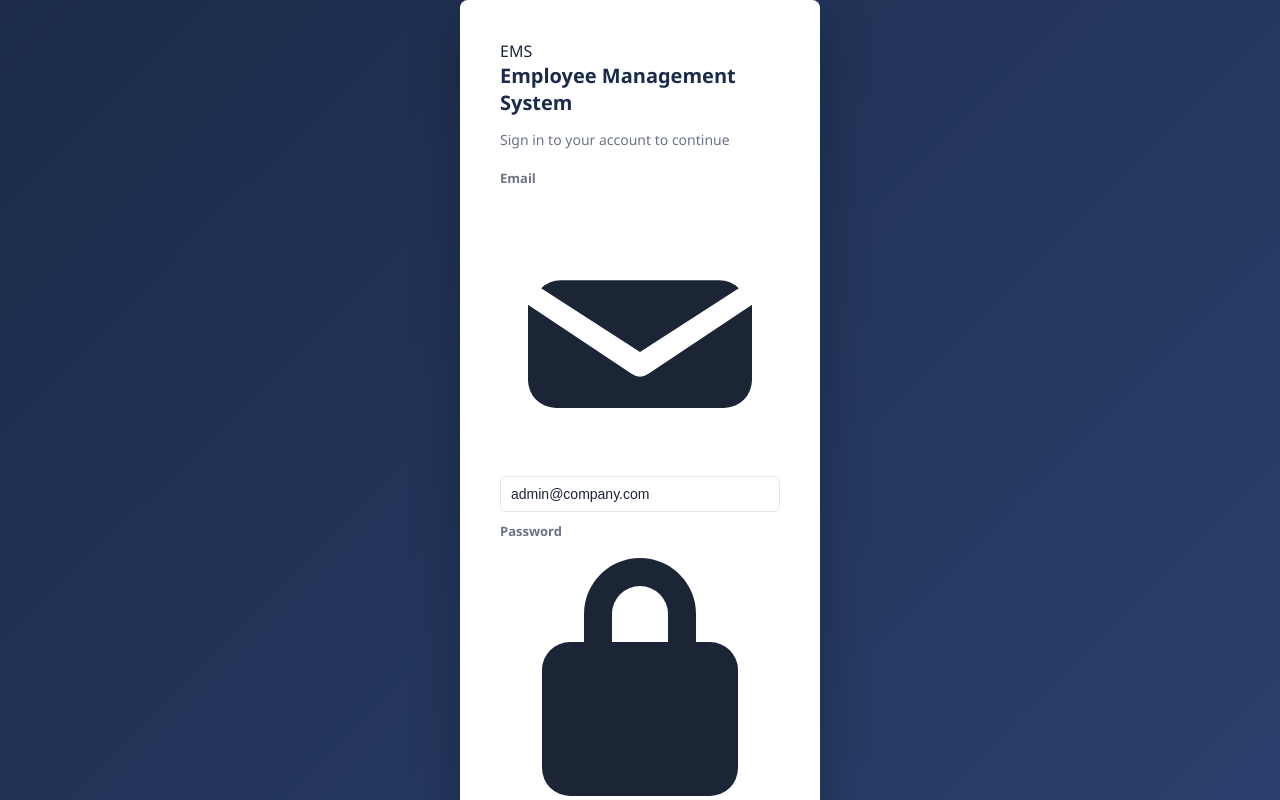
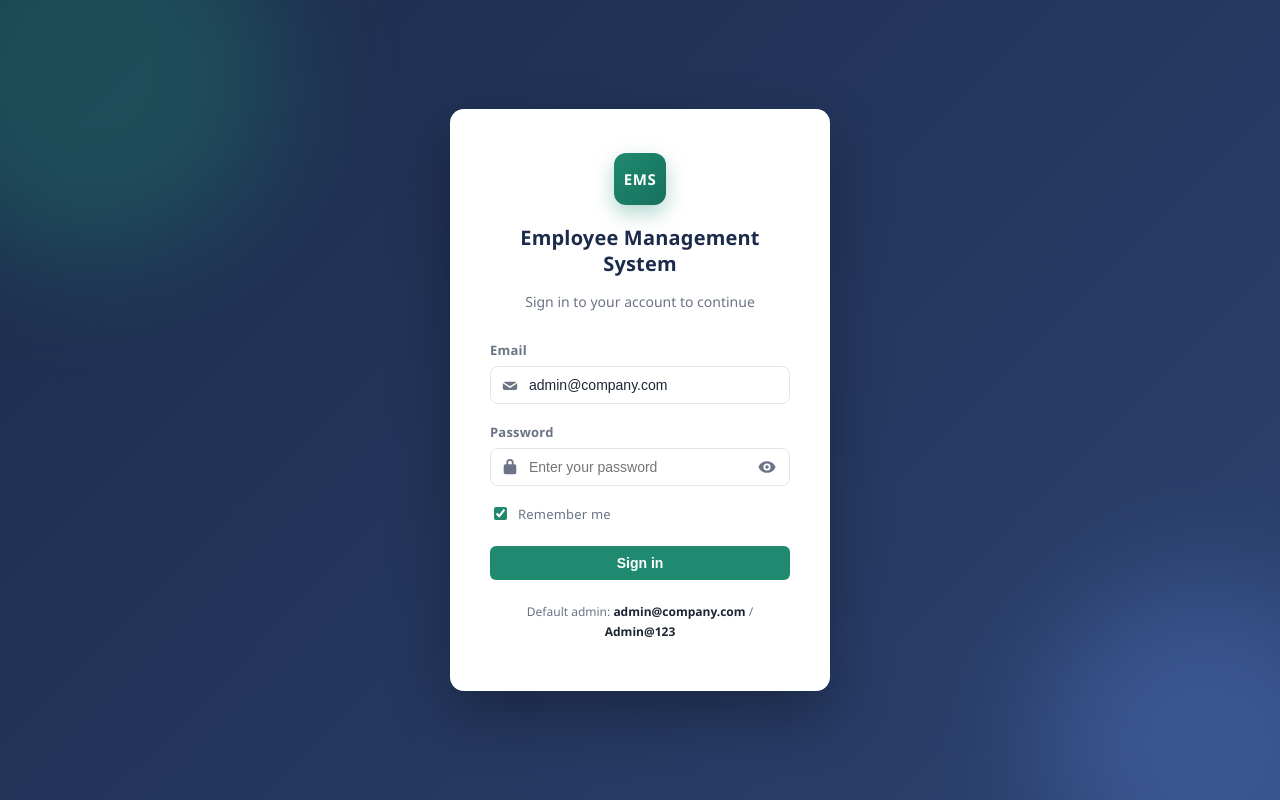
Before and after one commit to 05-amit/employee-management-system, a React (Vite) app in the folder frontend/: page /login in a window 1280 px wide. Shown: the top 800 px of the page. Built offline with nearby package versions, Linux system fonts and the light colour scheme.

Commit message:
Update index.css

```diff
--- a/frontend/src/index.css
+++ b/frontend/src/index.css
@@ -20,9 +20,12 @@ body {
   margin: 0;
   background: var(--bg);
   color: var(--text);
+  line-height: 1.55;
+  -webkit-font-smoothing: antialiased;
 }
 
-h1, h2, h3 { margin: 0 0 12px; }
+h1, h2, h3 { margin: 0 0 12px; line-height: 1.3; }
+p { line-height: 1.6; }
 
 /* Layout */
 .app-layout { display: flex; min-height: 100vh; }
@@ -69,40 +72,167 @@ h1, h2, h3 { margin: 0 0 12px; }
 
 /* Auth */
 .auth-page {
+  position: relative;
   min-height: 100vh;
   display: flex;
   align-items: center;
   justify-content: center;
   background: linear-gradient(135deg, var(--navy), var(--navy-light));
+  overflow: hidden;
+  padding: 24px;
+}
+.auth-blob {
+  position: absolute;
+  border-radius: 50%;
+  filter: blur(60px);
+  opacity: 0.35;
+  pointer-events: none;
+}
+.auth-blob-1 {
+  width: 380px;
+  height: 380px;
+  background: var(--accent);
+  top: -120px;
+  left: -100px;
+}
+.auth-blob-2 {
+  width: 320px;
+  height: 320px;
+  background: #5b7fd4;
+  bottom: -100px;
+  right: -80px;
 }
 .auth-card {
+  position: relative;
   background: var(--card);
-  padding: 40px;
-  border-radius: var(--radius);
-  width: 360px;
-  box-shadow: 0 20px 50px rgba(0,0,0,0.25);
+  padding: 44px 40px 36px;
+  border-radius: 14px;
+  width: 380px;
+  box-shadow: 0 25px 60px rgba(0,0,0,0.3);
+  animation: auth-card-in 0.45s ease;
 }
-.auth-card h1 { font-size: 20px; color: var(--navy); }
-.auth-subtitle { color: var(--text-muted); margin-bottom: 20px; font-size: 14px; }
-.auth-hint { font-size: 12px; color: var(--text-muted); text-align: center; margin-top: 16px; }
+@keyframes auth-card-in {
+  from { opacity: 0; transform: translateY(14px); }
+  to { opacity: 1; transform: translateY(0); }
+}
+.auth-card-shake { animation: auth-card-shake 0.45s ease; }
+@keyframes auth-card-shake {
+  10%, 90% { transform: translateX(-2px); }
+  20%, 80% { transform: translateX(4px); }
+  30%, 50%, 70% { transform: translateX(-8px); }
+  40%, 60% { transform: translateX(8px); }
+}
+.auth-logo {
+  width: 52px;
+  height: 52px;
+  border-radius: 12px;
+  background: linear-gradient(135deg, var(--accent), #17705c);
+  color: #fff;
+  display: flex;
+  align-items: center;
+  justify-content: center;
+  font-weight: 700;
+  font-size: 15px;
+  letter-spacing: 0.5px;
+  margin: 0 auto 20px;
+  box-shadow: 0 8px 20px rgba(31,138,112,0.35);
+}
+.auth-card h1 {
+  font-size: 20px;
+  color: var(--navy);
+  text-align: center;
+  letter-spacing: 0.2px;
+}
+.auth-subtitle {
+  color: var(--text-muted);
+  margin-bottom: 26px;
+  font-size: 14px;
+  text-align: center;
+}
+.auth-row {
+  display: flex;
+  align-items: center;
+  justify-content: space-between;
+  margin: 6px 0 22px;
+}
+.checkbox-label {
+  display: flex;
+  align-items: center;
+  gap: 8px;
+  font-size: 13px;
+  color: var(--text-muted);
+  font-weight: 500;
+  cursor: pointer;
+  margin: 0;
+}
+.checkbox-label input { width: auto; accent-color: var(--accent); cursor: pointer; }
+.auth-hint {
+  font-size: 12px;
+  color: var(--text-muted);
+  text-align: center;
+  margin-top: 22px;
+  line-height: 1.7;
+}
+.auth-hint strong { color: var(--text); }
 
 /* Forms */
-label { display: block; font-size: 13px; font-weight: 600; color: var(--text-muted); margin: 10px 0 4px; }
+.field-group { margin-bottom: 18px; }
+label { display: block; font-size: 13px; font-weight: 600; color: var(--text-muted); margin: 0 0 6px; letter-spacing: 0.2px; }
 input, select, textarea {
   width: 100%;
-  padding: 9px 10px;
+  padding: 10px 12px;
   border: 1px solid var(--border);
-  border-radius: 6px;
+  border-radius: 8px;
   font-size: 14px;
   background: #fff;
   color: var(--text);
+  transition: border-color 0.15s ease, box-shadow 0.15s ease;
 }
 input:focus, select:focus, textarea:focus {
-  outline: 2px solid var(--accent);
-  outline-offset: 1px;
+  outline: none;
   border-color: var(--accent);
+  box-shadow: 0 0 0 3px var(--accent-light);
 }
 .search-input { max-width: 360px; margin-bottom: 16px; }
+
+/* Icon inputs (login page) */
+.input-with-icon { position: relative; display: flex; align-items: center; }
+.input-with-icon input { padding-left: 38px; padding-right: 38px; }
+.input-with-icon .input-icon {
+  position: absolute;
+  width: 18px;
+  height: 18px;
+  color: var(--text-muted);
+}
+.input-with-icon .input-icon:first-of-type { left: 11px; }
+.input-toggle {
+  position: absolute;
+  right: 8px;
+  display: flex;
+  align-items: center;
+  justify-content: center;
+  background: none;
+  border: none;
+  padding: 6px;
+  cursor: pointer;
+  color: var(--text-muted);
+  border-radius: 6px;
+}
+.input-toggle:hover { color: var(--navy); background: var(--bg); }
+.input-toggle .input-icon { position: static; }
+
+/* Buttons */
+.btn-block { width: 100%; padding: 11px 16px; font-size: 15px; }
+.btn-loading { display: inline-flex; align-items: center; gap: 8px; }
+.spinner {
+  width: 14px;
+  height: 14px;
+  border: 2px solid rgba(255,255,255,0.4);
+  border-top-color: #fff;
+  border-radius: 50%;
+  animation: spin 0.7s linear infinite;
+}
+@keyframes spin { to { transform: rotate(360deg); } }
 
 .form-grid { display: grid; grid-template-columns: repeat(2, 1fr); gap: 4px 20px; }
 .form-full { grid-column: 1 / -1; }
@@ -133,46 +263,11 @@ input:focus, select:focus, textarea:focus {
 .page-title { font-size: 24px; color: var(--navy); }
 .page-header { display: flex; justify-content: space-between; align-items: center; margin-bottom: 20px; }
 
-/* Dashboard header */
-.dash-header { margin-bottom: 24px; }
-.dash-date { color: var(--text-muted); font-size: 14px; margin: 0; }
-
 /* Stats */
-.stat-grid { display: grid; grid-template-columns: repeat(3, 1fr); gap: 20px; margin-bottom: 28px; }
-.stat-card {
-  background: var(--card);
-  border: 1px solid var(--border);
-  border-top: 3px solid transparent;
-  border-radius: var(--radius);
-  padding: 22px 24px;
-  display: flex;
-  align-items: center;
-  gap: 16px;
-  transition: transform 0.15s ease, box-shadow 0.15s ease;
-}
-.stat-card:hover { transform: translateY(-2px); box-shadow: 0 8px 20px rgba(28,43,74,0.08); }
-.stat-icon {
-  width: 44px;
-  height: 44px;
-  min-width: 44px;
-  border-radius: 10px;
-  display: flex;
-  align-items: center;
-  justify-content: center;
-}
-.stat-icon svg { width: 22px; height: 22px; }
-.stat-card--navy { border-top-color: var(--navy); }
-.stat-card--navy .stat-icon { background: rgba(28,43,74,0.08); color: var(--navy); }
-.stat-card--accent { border-top-color: var(--accent); }
-.stat-card--accent .stat-icon { background: var(--accent-light); color: var(--accent); }
-.stat-card--amber { border-top-color: #b6790a; }
-.stat-card--amber .stat-icon { background: #fff6e0; color: #b6790a; }
-.stat-value { font-size: 30px; font-weight: 700; color: var(--navy); line-height: 1.1; }
-.stat-label { color: var(--text-muted); font-size: 13px; margin-top: 2px; }
-
-@media (max-width: 900px) {
-  .stat-grid { grid-template-columns: 1fr; }
-}
+.stat-grid { display: grid; grid-template-columns: repeat(3, 1fr); gap: 20px; }
+.stat-card { background: var(--card); border: 1px solid var(--border); border-radius: var(--radius); padding: 24px; }
+.stat-value { font-size: 32px; font-weight: 700; color: var(--navy); }
+.stat-label { color: var(--text-muted); font-size: 13px; margin-top: 4px; }
 
 /* Table */
 .data-table { width: 100%; border-collapse: collapse; background: var(--card); border-radius: var(--radius); overflow: hidden; }
@@ -197,5 +292,6 @@ input:focus, select:focus, textarea:focus {
 .badge-pending, .badge-half-day, .badge-leave { background: #fff6e0; color: #a8730f; }
 
 /* Alerts */
-.alert { padding: 10px 14px; border-radius: 6px; font-size: 13px; margin-bottom: 12px; }
+.alert { display: flex; align-items: flex-start; gap: 8px; padding: 11px 14px; border-radius: 8px; font-size: 13px; margin-bottom: 18px; line-height: 1.5; }
 .alert-error { background: var(--danger-light); color: var(--danger); }
+.alert-icon { width: 16px; height: 16px; flex-shrink: 0; margin-top: 1px; }
```
